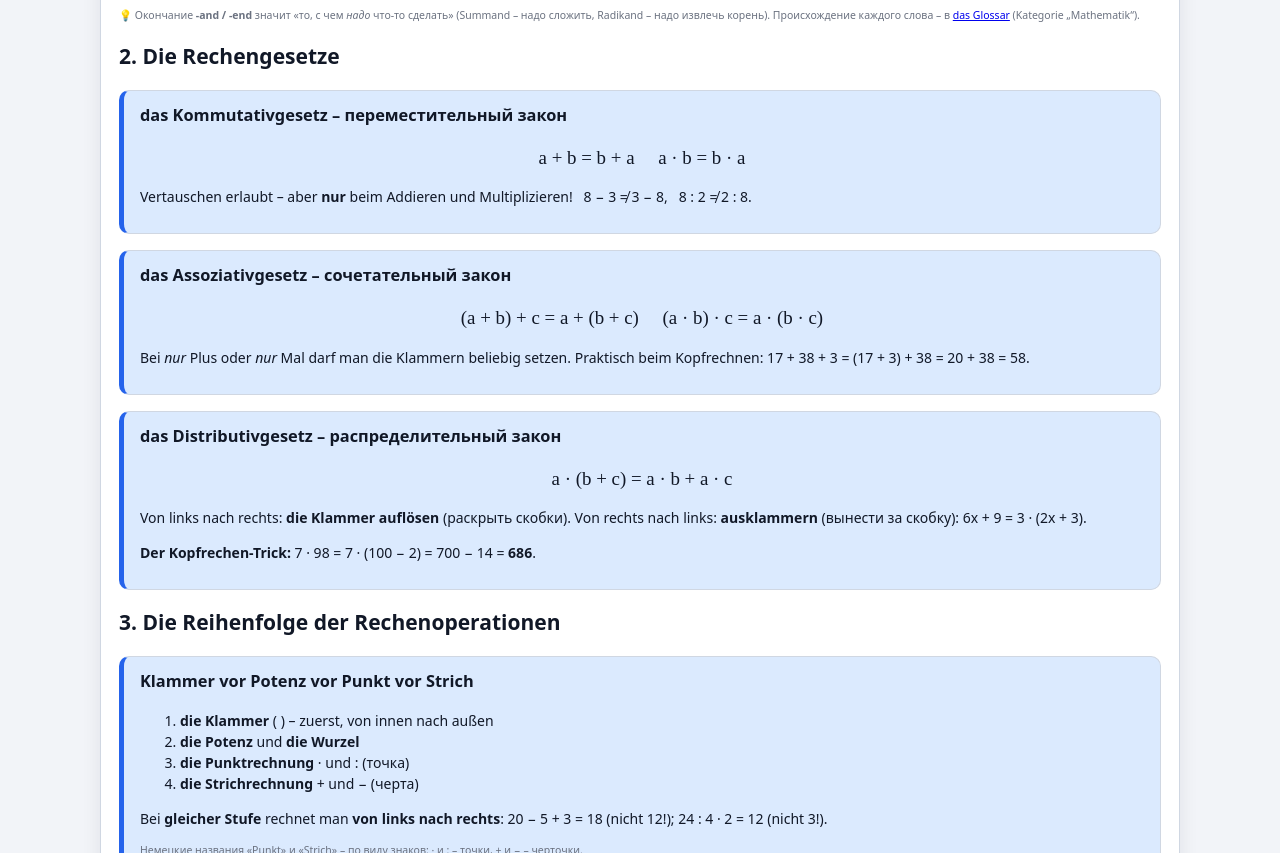
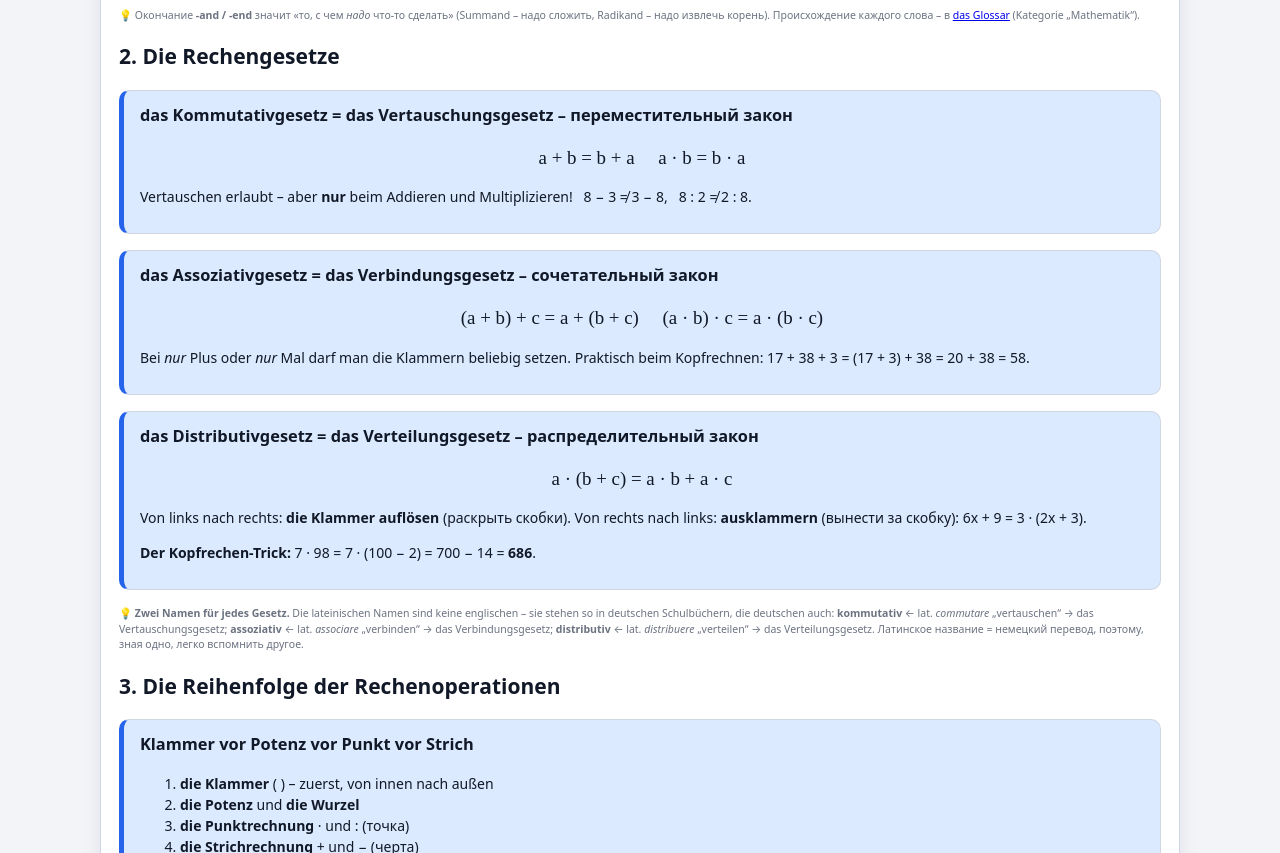
Before and after one commit to Langerw59/langerw59.github.io, a plain HTML site: page pages/faecher/elektrotechnik/kurs-1-mathematik/01-rechenarten.html in a window 1280 px wide. Shown: the part 783-1636 px from the top of the page. Drawn offline with Linux system fonts and the light colour scheme.

Commit message:
Kurs 1 Lektion 1: deutsche Namen der Rechengesetze (Vertauschungs-, Verbindungs-, Verteilungsgesetz) mit Herkunft
Co-Authored-By: Claude Opus 5.5 <noreply@anthropic.com>
Claude-Session: https://claude.ai/code/session_01NVwMQ8fLPJSD2GdJRgpgyg

```diff
--- a/pages/faecher/elektrotechnik/kurs-1-mathematik/01-rechenarten.html
+++ b/pages/faecher/elektrotechnik/kurs-1-mathematik/01-rechenarten.html
@@ -58,23 +58,29 @@
         <!-- ===== 2. Die Rechengesetze ===== -->
         <h2>2. Die Rechengesetze</h2>
         <div class="et-box">
-          <h3>das Kommutativgesetz – переместительный закон</h3>
+          <h3>das Kommutativgesetz = das Vertauschungsgesetz – переместительный закон</h3>
           <div class="et-formel">a + b = b + a &nbsp;&nbsp;&nbsp; a · b = b · a</div>
           <p>Vertauschen erlaubt – aber <b>nur</b> beim Addieren und Multiplizieren! &nbsp; 8 − 3 ≠ 3 − 8, &nbsp; 8 : 2 ≠ 2 : 8.</p>
         </div>
         <div class="et-box">
-          <h3>das Assoziativgesetz – сочетательный закон</h3>
+          <h3>das Assoziativgesetz = das Verbindungsgesetz – сочетательный закон</h3>
           <div class="et-formel">(a + b) + c = a + (b + c) &nbsp;&nbsp;&nbsp; (a · b) · c = a · (b · c)</div>
           <p>Bei <i>nur</i> Plus oder <i>nur</i> Mal darf man die Klammern beliebig setzen. Praktisch beim Kopfrechnen:
             17 + 38 + 3 = (17 + 3) + 38 = 20 + 38 = 58.</p>
         </div>
         <div class="et-box">
-          <h3>das Distributivgesetz – распределительный закон</h3>
+          <h3>das Distributivgesetz = das Verteilungsgesetz – распределительный закон</h3>
           <div class="et-formel">a · (b + c) = a · b + a · c</div>
           <p>Von links nach rechts: <b>die Klammer auflösen</b> (раскрыть скобки).
             Von rechts nach links: <b>ausklammern</b> (вынести за скобку): 6x + 9 = 3 · (2x + 3).</p>
           <p><b>Der Kopfrechen-Trick:</b> 7 · 98 = 7 · (100 − 2) = 700 − 14 = <b>686</b>.</p>
         </div>
+
+        <p class="hint-text">💡 <b>Zwei Namen für jedes Gesetz.</b> Die lateinischen Namen sind keine englischen – sie stehen so in deutschen Schulbüchern, die deutschen auch:
+          <b>kommutativ</b> ← lat. <i>commutare</i> „vertauschen“ → das Vertauschungsgesetz;
+          <b>assoziativ</b> ← lat. <i>associare</i> „verbinden“ → das Verbindungsgesetz;
+          <b>distributiv</b> ← lat. <i>distribuere</i> „verteilen“ → das Verteilungsgesetz.
+          Латинское название = немецкий перевод, поэтому, зная одно, легко вспомнить другое.</p>
 
         <!-- ===== 3. Die Reihenfolge ===== -->
         <h2>3. Die Reihenfolge der Rechenoperationen</h2>
```
